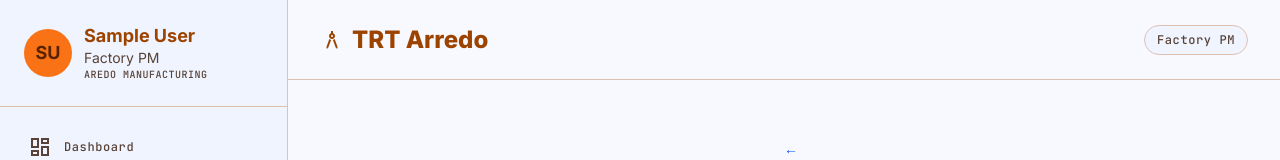
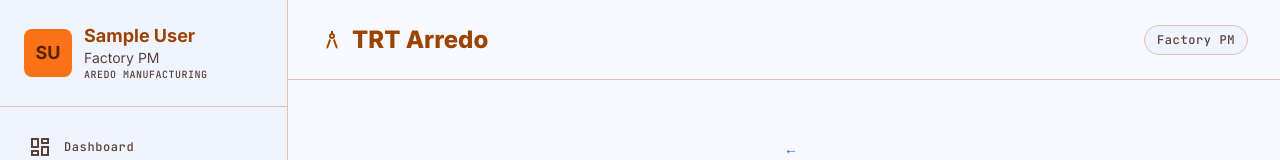
Before and after one commit to paymeblue/trt-project-management-ai, a Next.js app: page /email-formats in a window 1280 px wide. Shown: the top 160 px of the page. Built offline with nearby package versions, Linux system fonts and the light colour scheme; no server answers; the database is empty; sample sign-in values are in the browser's storage.

Commit message:
fix(ui): bulletproof shell layout (md:pl-72, no flex-shrink squish), theme blue->primary, Site PM 'Confirmation' nav

```diff
--- a/app/(app)/layout.tsx
+++ b/app/(app)/layout.tsx
@@ -17,20 +17,21 @@ export default async function AppLayout({ children }: { children: ReactNode }) {
 
   const name = session.user.name ?? 'User'
   const role = (session.user.role as string) ?? 'factory_pm'
-  const initials = name
-    .split(' ')
-    .map((p) => p[0])
-    .slice(0, 2)
-    .join('')
-    .toUpperCase()
+  const initials =
+    name
+      .split(' ')
+      .map((p) => p[0])
+      .slice(0, 2)
+      .join('')
+      .toUpperCase() || 'U'
 
   return (
-    <div className="flex min-h-screen bg-background text-on-surface">
-      {/* NavigationDrawer */}
+    <div className="min-h-screen bg-background text-on-surface">
+      {/* NavigationDrawer (fixed, out of flow) */}
       <aside className="fixed left-0 top-0 bottom-0 z-40 hidden w-72 flex-col overflow-y-auto border-r border-outline-variant bg-surface-container-low md:flex">
         <div className="flex items-center gap-3 border-b border-outline-variant p-6">
-          <div className="flex h-12 w-12 shrink-0 items-center justify-center rounded-full bg-primary-container font-title-md text-title-md font-bold text-on-primary-container">
-            {initials || 'U'}
+          <div className="flex h-12 w-12 shrink-0 items-center justify-center rounded-lg bg-primary-container text-title-md font-title-md font-bold text-on-primary-container">
+            {initials}
           </div>
           <div className="min-w-0">
             <p className="truncate text-title-md font-title-md font-bold text-primary">{name}</p>
@@ -48,9 +49,9 @@ export default async function AppLayout({ children }: { children: ReactNode }) {
         </div>
       </aside>
 
-      {/* Main canvas */}
-      <div className="flex min-h-screen flex-1 flex-col md:ml-72">
-        <header className="sticky top-0 z-30 flex h-20 items-center justify-between border-b border-outline-variant bg-surface/95 px-margin-desktop backdrop-blur-sm">
+      {/* Main canvas — block with left padding for the fixed sidebar (can't collapse) */}
+      <div className="flex min-h-screen w-full flex-col md:pl-72">
+        <header className="sticky top-0 z-30 flex h-16 items-center justify-between border-b border-outline-variant bg-surface/95 px-margin-mobile backdrop-blur-sm md:h-20 md:px-margin-desktop">
           <div className="flex items-center gap-2">
             <span className="material-symbols-outlined text-primary">architecture</span>
             <h1 className="text-headline-md font-headline-md font-extrabold text-primary">TRT Arredo</h1>
@@ -60,7 +61,9 @@ export default async function AppLayout({ children }: { children: ReactNode }) {
           </span>
         </header>
 
-        <main className="flex-1 px-margin-mobile py-lg md:px-margin-desktop">{children}</main>
+        <main className="w-full flex-1 px-margin-mobile py-lg md:px-margin-desktop">
+          <div className="mx-auto w-full max-w-6xl">{children}</div>
+        </main>
       </div>
 
       {/* Dave Aredo floating assistant */}
--- a/app/_components/sidebar-nav.tsx
+++ b/app/_components/sidebar-nav.tsx
@@ -18,7 +18,7 @@ const NAV: Record<string, Item[]> = {
   site_pm: [
     { href: '/site-pm/dashboard', icon: 'dashboard', label: 'Dashboard' },
     { href: '/site-pm/projects', icon: 'factory', label: 'Projects' },
-    { href: '/checklists/confirmation', icon: 'fact_check', label: 'Verification' },
+    { href: '/checklists/confirmation', icon: 'fact_check', label: 'Confirmation' },
     { href: '/site-pm/issues', icon: 'assignment_late', label: 'Issue Log' },
     { href: '/email-formats', icon: 'mail', label: 'Email Formats' },
     { href: '/processes', icon: 'account_tree', label: 'Processes' },
```
Also changed, not shown: .planning/STATE.md.
